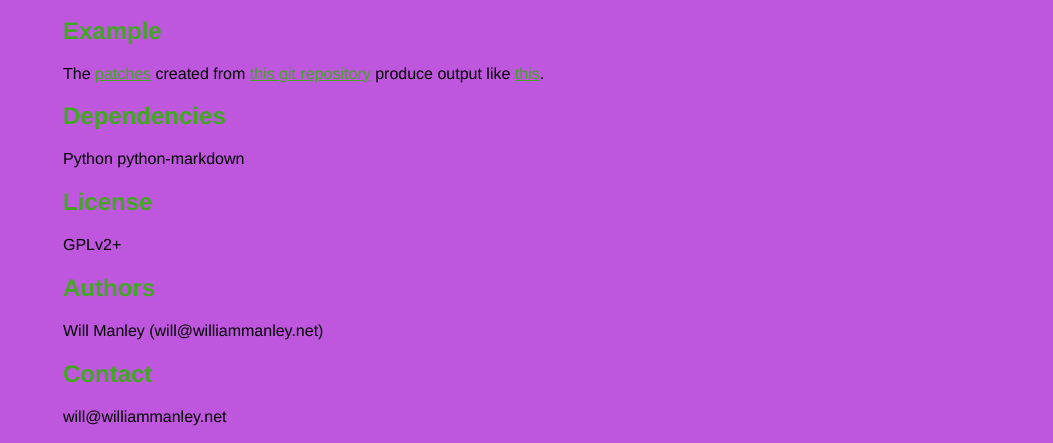
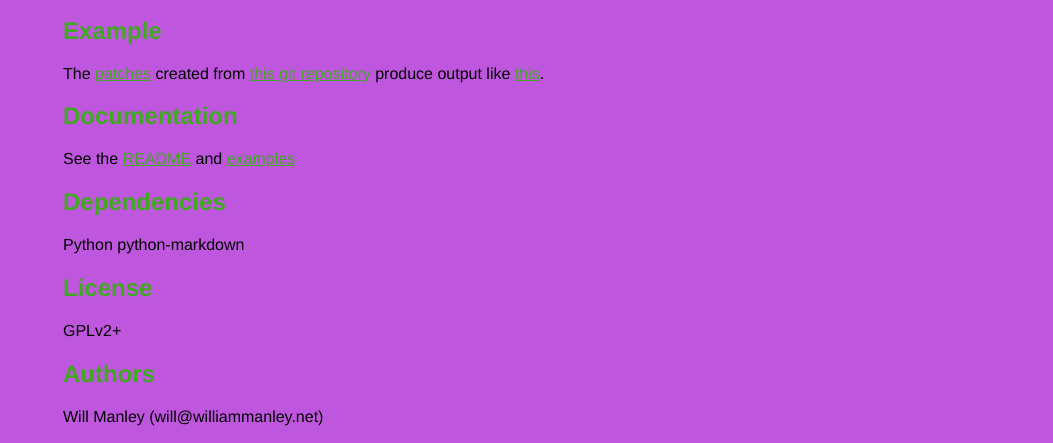
Before and after one commit to wmanley/patch-tutorial, a plain HTML site: page index.html in a window 1280 px wide. Shown: the part 338-781 px from the top of the page, without its empty margins (227-1280 px from the left). Drawn offline with Linux system fonts and the light colour scheme.

Commit message:
Add documentation section

```diff
--- a/index.html
+++ b/index.html
@@ -55,6 +55,8 @@
       <h2>Example</h2>
       <p>The <a href="https://github.com/wmanley/patch-tutorial/tree/master/examples/python_main_functions">patches</a> created from <a href="https://github.com/wmanley/patch-tutorial/commits/python-main-functions-example">this git repository</a> produce output like <a href="python-main-functions.html">this</a>.</p>
 
+      <h2>Documentation</h2>
+      <p>See the <a href="https://github.com/wmanley/patch-tutorial/">README</a> and <a href="https://github.com/wmanley/patch-tutorial/tree/master/examples/">examples</a></p>
 
 
       <h2>Dependencies</h2>
```
